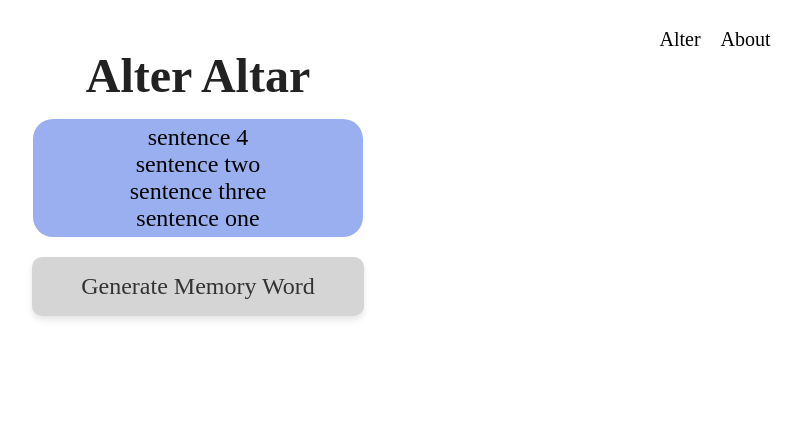
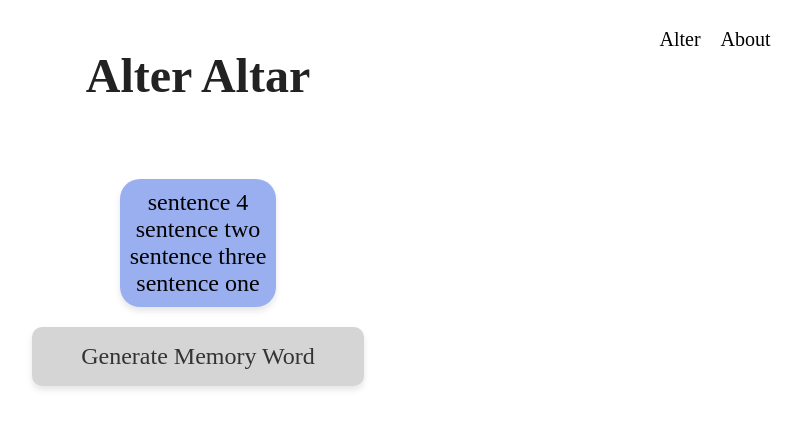
Before and after one commit to MichealNestor01/poetry-project, a React (Vite) app: page / in a window 1280 px wide. Shown: the top 428 px of the page, without its empty margins (442-1244 px from the left). Built offline with nearby package versions, Linux system fonts and the light colour scheme.

Commit message:
Changed box growing mechanics

```diff
--- a/src/App.module.css
+++ b/src/App.module.css
@@ -15,12 +15,13 @@
 }
 
 .sentencesContainer {
+  margin-top: 60px;
   display: flex;
   flex-direction: column;
-  max-width: 800px;
   background-color: rgba(65, 105, 225, 0.529);
+  box-shadow: 0 4px 6px rgba(0, 0, 0, 0.1);
   border-radius: 20px;
-  padding: 5px;
+  padding: 10px;
 }
 
 .sentence {
@@ -28,7 +29,6 @@
   font-size: 1.5rem;
   cursor: pointer;
   user-select: none;
-  width: 20rem;
   transition: transform 0.3s ease;
   margin: 0;
   font-weight: 400;
```
